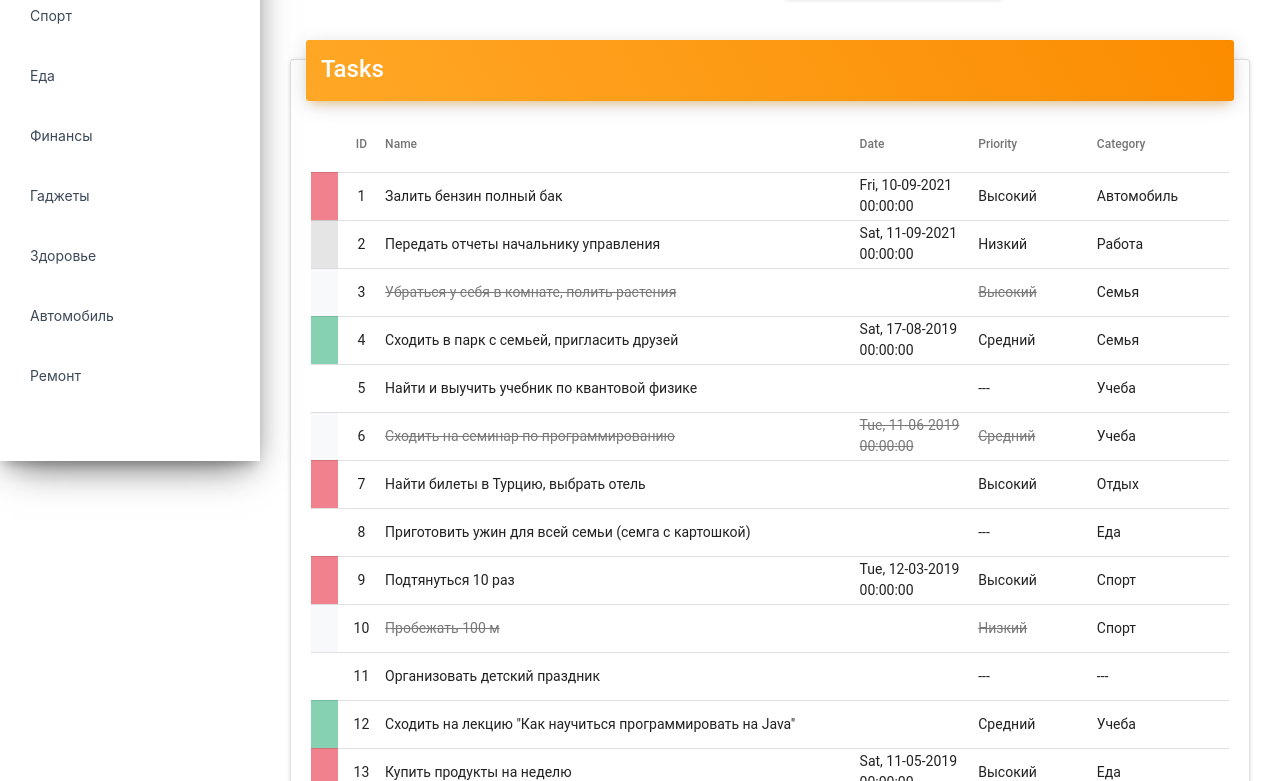
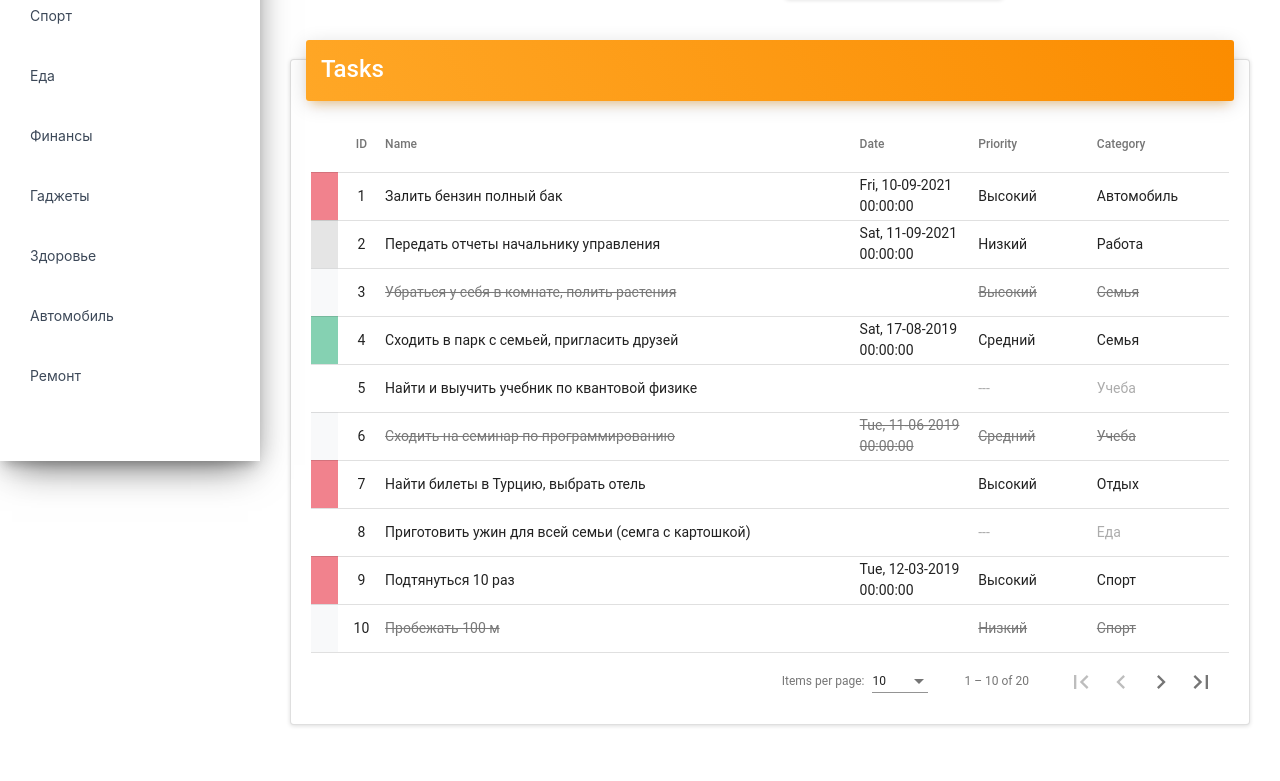
Before and after one commit to Murik/todolist, an Angular app: page / in a window 1280 px wide. Shown: the part 339-1120 px from the top of the page. Built offline with nearby package versions, Linux system fonts and the light colour scheme.

Commit message:
sort and paging

```diff
--- a/src/app/view/task/task.component.html
+++ b/src/app/view/task/task.component.html
@@ -2,13 +2,13 @@
   <div class="card-header card-header-warning">
     <h4 class="card-title">Tasks</h4>
   </div>
-  <div class="card-body table-responsive">
+  <div class="card-body table-responsive" *ngIf="tasks.length>0">
 
-        <table [dataSource]="dataSource" mat-table>
+    <table [dataSource]="dataSource" mat-table matSort>
 
       <ng-container matColumnDef="color">
         <th mat-header-cell *matHeaderCellDef></th>
-        <td mat-cell *matCellDef="let task" [style.background-color]="getPrioryColor(task)"class="col-color">
+        <td mat-cell *matCellDef="let task" [style.background-color]="getPrioryColor(task)" class="col-color">
         </td>
       </ng-container>
 
@@ -21,31 +21,32 @@
 
       <!-- Name Column -->
       <ng-container matColumnDef="title">
-        <th mat-header-cell *matHeaderCellDef> Name </th>
+        <th mat-header-cell *matHeaderCellDef mat-sort-header> Name</th>
         <td mat-cell *matCellDef="let task" [class.completed]="task.completed" class="col-title">
           {{task.title}}
         </td>
       </ng-container>
 
       <ng-container matColumnDef="date">
-        <th mat-header-cell *matHeaderCellDef> Date </th>
+        <th mat-header-cell *matHeaderCellDef mat-sort-header> Date</th>
         <td mat-cell *matCellDef="let task"
-            [ngClass]="{'completed':task.completed, 'nodate': task.date ==null}" class="col-date">
+            [ngClass]="{'completed':task.completed, 'novalue': task.date ==null}" class="col-date">
           {{task.date | date:'E, dd-MM-yyyy HH:mm:ss'}}
         </td>
       </ng-container>
 
       <ng-container matColumnDef="priority">
-        <th mat-header-cell *matHeaderCellDef> Priority </th>
+        <th mat-header-cell *matHeaderCellDef mat-sort-header> Priority</th>
         <td mat-cell *matCellDef="let task"
-            [ngClass]="{'completed':task.completed, 'nopriority': task.priority ==null}" class="col-priority">
+            [ngClass]="{'completed':task.completed, 'novalue': task.priority ==null}" class="col-priority">
           {{task.priority ? task.priority.title : "---"}}
         </td>
       </ng-container>
 
       <ng-container matColumnDef="category">
-        <th mat-header-cell *matHeaderCellDef> Category </th>
-        <td mat-cell *matCellDef="let task" class="col-category">
+        <th mat-header-cell *matHeaderCellDef mat-sort-header> Category</th>
+        <td mat-cell *matCellDef="let task"
+            [ngClass]="{'completed':task.completed, 'novalue': task.priority ==null}" class="col-category">
           {{task.category ? task.category.title : "---"}}
         </td>
       </ng-container>
@@ -70,5 +71,8 @@
       <!--            </label>-->
       <!--          </div>-->
     </table>
+    <mat-paginator [pageSizeOptions]="[10,20,50,100]" showFirstLastButtons></mat-paginator>
   </div>
+
+  <div *ngIf="tasks.length==0"><p class="not-found">Nothing to show</p></div>
 </div>
--- a/src/app/view/task/task.component.ts
+++ b/src/app/view/task/task.component.ts
@@ -1,30 +1,35 @@
-import {Component, OnInit} from '@angular/core';
+import {AfterViewInit, Component, OnInit, ViewChild} from '@angular/core';
 import {DataHandlerService} from "../../service/data-handler.service";
 import {Task} from "../../model/Task";
 import {MatTableDataSource} from '@angular/material/table';
+import {MatSort} from "@angular/material/sort";
+import {MatPaginator} from "@angular/material/paginator";
 
 @Component({
   selector: 'app-task',
   templateUrl: './task.component.html',
   styleUrls: ['./task.component.css']
 })
-export class TaskComponent implements OnInit {
+export class TaskComponent implements OnInit, AfterViewInit {
 
   displayedColumns: string[] = ['color', 'id', 'title','date', 'priority', 'category']
   dataSource: MatTableDataSource<Task>; // контейнер - источник данных для таблицы
 
+  @ViewChild(MatPaginator, {static: false}) paginator: MatPaginator;
+  @ViewChild(MatSort, {static: false}) sort: MatSort;
+
   tasks: Task[] = [];
 
   constructor(private dataHandler: DataHandlerService) {
-    this.dataSource = new MatTableDataSource();
+    this.dataSource = new MatTableDataSource<Task>();
+  }
+
+  ngAfterViewInit() {
+    this.addTableObjects()
   }
 
   ngOnInit(): void {
     this.dataHandler.taskSubject.subscribe(value => this.tasks = value);
-
-    // датасорс обязательно нужно создавать для таблицы, в него присваивается любой источник (БД, массивы, JSON и пр.)
-
-
     this.refreshTable();
   }
 
@@ -46,5 +51,29 @@ export class TaskComponent implements OnInit {
 
   private refreshTable() {
     this.dataSource.data = this.tasks;
+    this.addTableObjects()
+
+    this.dataSource.sortingDataAccessor = (data, sortHeaderId) => {
+      switch (sortHeaderId) {
+        case 'priority': {
+          return data.priority ? data.priority.id : 0;
+        }
+        case 'category' : {
+          return data.category ? data.category.title : '';
+        }
+        case 'date': {
+          return data.date ? data.date.getTime() : Date.now();
+        }
+        case 'title': {
+          return data.title;
+        }
+      }
+      return '';
+    }
+  }
+
+  private addTableObjects(){
+    this.dataSource.paginator = this.paginator;
+    this.dataSource.sort = this.sort;
   }
 }
--- a/src/styles.css
+++ b/src/styles.css
@@ -3,3 +3,10 @@
 @import "assets/css/material-dashboard.css";
 @import '~@angular/material/prebuilt-themes/deeppurple-amber.css';
 @import "~bootstrap-css-only/css/bootstrap.min.css";
+
+.not-found{
+  margin-top: 30px;
+  font-size: 20px;
+  color: rgba(74,74,74, 0.98);
+  text-align: center;
+}
--- a/tsconfig.json
+++ b/tsconfig.json
@@ -5,6 +5,7 @@
     "baseUrl": "./",
     "outDir": "./dist/out-tsc",
     "forceConsistentCasingInFileNames": true,
+    "strictPropertyInitialization": false,
     "strict": true,
     "noImplicitReturns": true,
     "noFallthroughCasesInSwitch": true,
```
Lines whose indentation alone changed are shown as unchanged.
